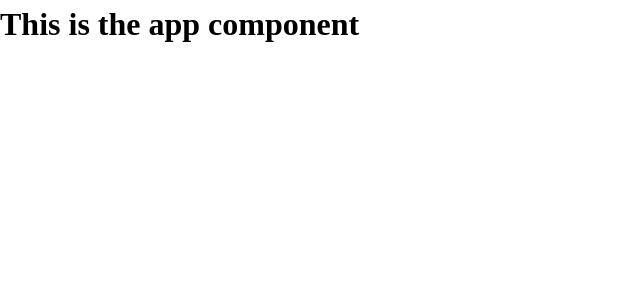
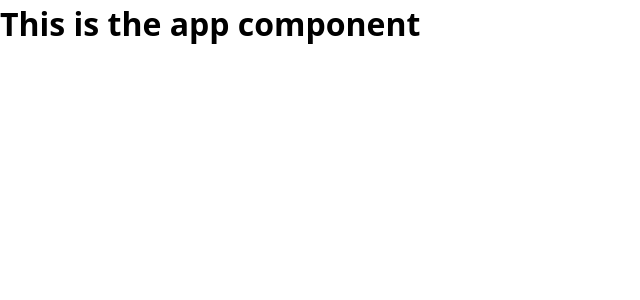
Before and after one commit to agomezal96/pawmetrics-frontend, a React (Vite) app: page / in a window 1280 px wide. Shown: the top 300 px of the page, without its empty margins (0-640 px from the left). Built offline with nearby package versions, Linux system fonts and the light colour scheme.

Commit message:
Add bogart font family

```diff
--- a/src/index.css
+++ b/src/index.css
@@ -53,3 +53,17 @@
 #root, #__next {
   isolation: isolate;
 }
+
+/* HERE OUR STYLES START */
+
+@font-face {
+  font-family: 'Bogart';
+  src: url('./assets/bogart-semibold-trial.woff2') format('woff2');
+  font-weight: normal;
+  font-style: normal;
+  font-display: swap;
+}
+
+body {
+  font-family: system-ui, -apple-system, BlinkMacSystemFont, 'Segoe UI', Roboto, Oxygen, Ubuntu, Cantarell, 'Open Sans', 'Helvetica Neue', sans-serif;
+}
```
Also changed, not shown: src/assets/fonts/bogart-semibold-trial.woff2 (added).
